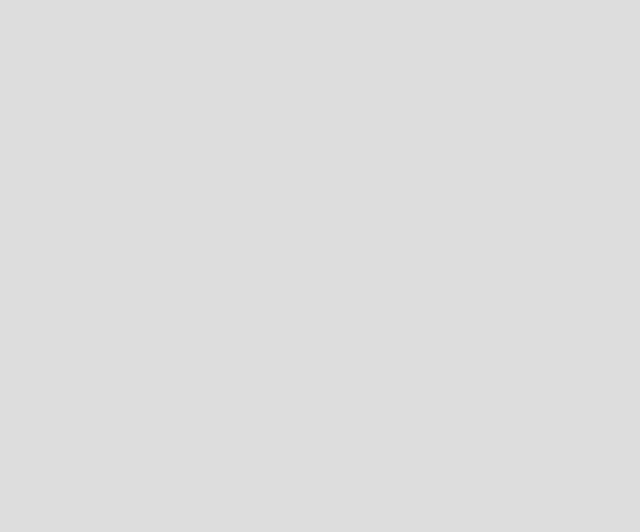
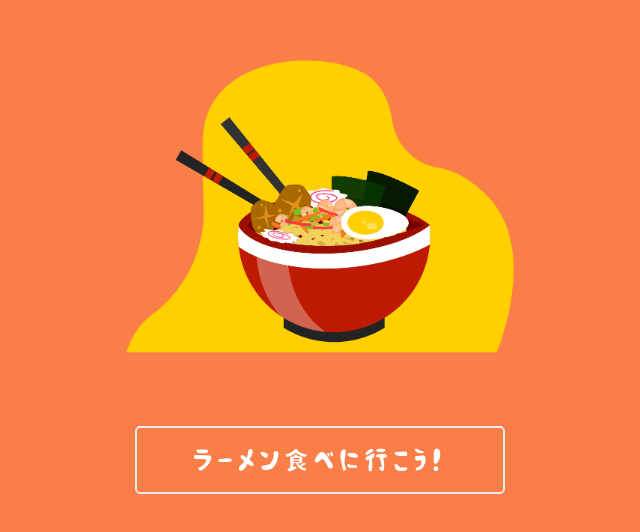
Before and after one commit to JangIBin/RamenDoko, a React (Create React App) app: page / in a window 1280 px wide. Shown: the part 146-678 px from the top of the page, without its empty margins (320-960 px from the left). Built offline with nearby package versions, Linux system fonts and the light colour scheme.

Commit message:
hosting github pages test

```diff
--- a/src/App.js
+++ b/src/App.js
@@ -1,5 +1,5 @@
 import React from 'react'
-import { BrowserRouter, Route, Routes } from 'react-router-dom';
+import { HashRouter, Route, Routes } from 'react-router-dom';
 import './App.css';
 
 import Map from "./api/Map"
@@ -8,13 +8,13 @@ import Start from './components/Start';
 
 function App() {
   return (
-    <BrowserRouter basename='/RamenDoko'>
+    <HashRouter>
       <Routes>
-          <Route path='/' element={<Start />} exact />
+          <Route path='/' element={<Start />} />
           <Route path='/map' element={<Map />} />
           <Route path='/detail' element={<Detail />} />
        </Routes>
-    </BrowserRouter>
+    </HashRouter>
 
   );
 }
```
